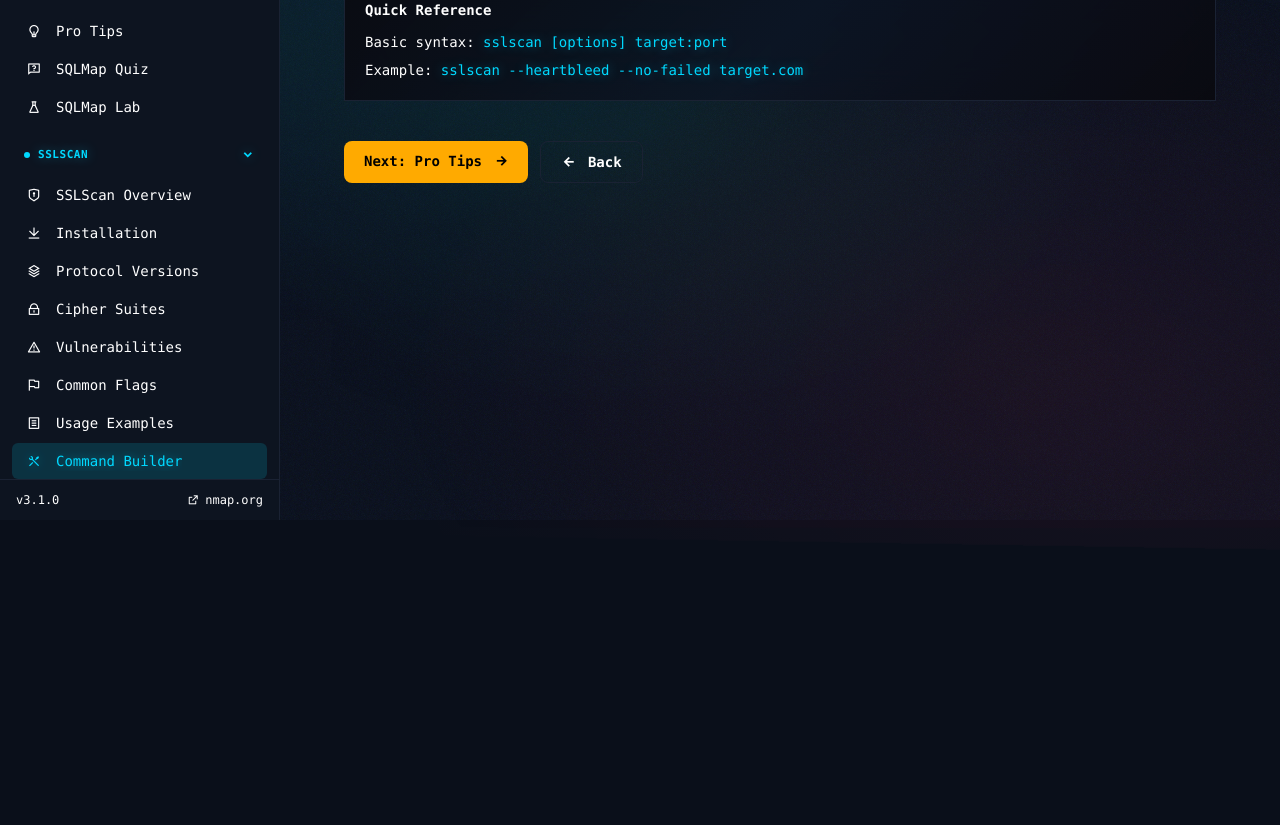
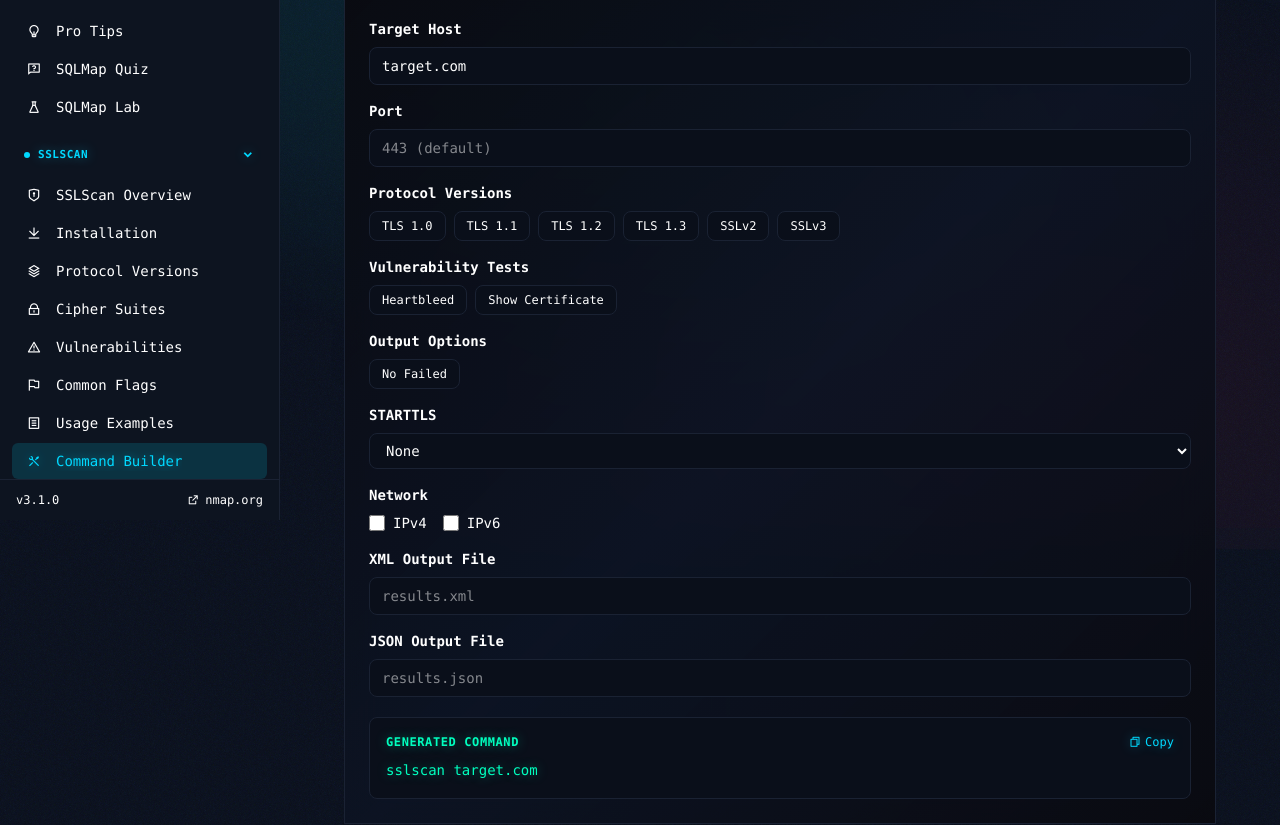
Before and after one commit to Tribrix23/cyber_sec_documentation, a Next.js app: page /sslscan/command-builder in a window 1280 px wide. Shown: the part 280-1105 px from the top of the page. Before the commit the page ends 800 px from the top, so only its background shows below. Built offline with nearby package versions, Linux system fonts and the light colour scheme.

Commit message:
setting up builder

```diff
--- a/app/sslscan/command-builder/page.tsx
+++ b/app/sslscan/command-builder/page.tsx
@@ -1,5 +1,7 @@
 'use client'
+import React, { useState, useEffect } from 'react';
 import DocHeading from '@/components/base/DocHeading';
+import Callout from '@/components/base/Callout';
 import { motion } from 'framer-motion';
 
 const fadeUp = {
@@ -7,7 +9,96 @@
   visible: { opacity: 1, y: 0 },
 };
 
-export default function CommandBuilderPage() {
+const protocolFlags = [
+  { value: '--tls1', label: 'TLS 1.0' },
+  { value: '--tls1_1', label: 'TLS 1.1' },
+  { value: '--tls1_2', label: 'TLS 1.2' },
+  { value: '--tls1_3', label: 'TLS 1.3' },
+  { value: '--ssl2', label: 'SSLv2' },
+  { value: '--ssl3', label: 'SSLv3' },
+];
+
+const vulnerabilityFlags = [
+  { value: '--heartbleed', label: 'Heartbleed' },
+  { value: '--show-certificate', label: 'Show Certificate' },
+];
+
+const outputFlags = [
+  { value: '--no-failed', label: 'No Failed' },
+];
+
+const starttlsOpts = [
+  { value: '--starttls-ftp', label: 'FTP' },
+  { value: '--starttls-smtp', label: 'SMTP' },
+  { value: '--starttls-imap', label: 'IMAP' },
+  { value: '--starttls-pop3', label: 'POP3' },
+  { value: '--starttls-xmpp', label: 'XMPP' },
+  { value: '--starttls-xmpp-server', label: 'XMPP Server' },
+  { value: '--starttls-ldap', label: 'LDAP' },
+  { value: '--starttls-mysql', label: 'MySQL' },
+  { value: '--starttls-postgres', label: 'PostgreSQL' },
+  { value: '--starttls-redis', label: 'Redis' },
+];
+
+export default function SSLScanCommandBuilderPage() {
+  const [target, setTarget] = useState('target.com');
+  const [port, setPort] = useState('');
+  const [selectedProtocols, setSelectedProtocols] = useState<string[]>([]);
+  const [selectedVulns, setSelectedVulns] = useState<string[]>([]);
+  const [selectedOutput, setSelectedOutput] = useState<string[]>([]);
+  const [starttls, setStarttls] = useState('');
+  const [ipv4, setIpv4] = useState(false);
+  const [ipv6, setIpv6] = useState(false);
+  const [xmlFile, setXmlFile] = useState('');
+  const [jsonFile, setJsonFile] = useState('');
+  const [copied, setCopied] = useState(false);
+
+  useEffect(() => {
+    window.scrollTo(0, 0);
+  }, []);
+
+  const toggleArray = <T,>(setArr: React.Dispatch<React.SetStateAction<T[]>>, val: T) => {
+    setArr((prev) =>
+      (prev as T[]).includes(val) ? (prev as T[]).filter((f) => f !== val) : [...(prev as T[]), val]
+    );
+  };
+
+  const getCommand = () => {
+    const parts = ['sslscan'];
+
+    selectedProtocols.forEach((p) => parts.push(p));
+    selectedVulns.forEach((v) => parts.push(v));
+    selectedOutput.forEach((o) => parts.push(o));
+
+    if (port) {
+      parts.push(`--port=${port}`);
+    }
+
+    if (ipv4) parts.push('--ipv4');
+    if (ipv6) parts.push('--ipv6');
+
+    if (starttls) {
+      parts.push(starttls);
+    }
+
+    if (xmlFile) {
+      parts.push(`--xml=${xmlFile}`);
+    }
+    if (jsonFile) {
+      parts.push(`--json=${jsonFile}`);
+    }
+
+    parts.push(target);
+
+    return parts.join(' ');
+  };
+
+  const copyCommand = () => {
+    navigator.clipboard.writeText(getCommand());
+    setCopied(true);
+    setTimeout(() => setCopied(false), 2000);
+  };
+
   return (
     <div className="px-6 md:px-12 lg:px-16 py-10 max-w-5xl">
       <motion.div initial="hidden" animate="visible" variants={fadeUp} transition={{ duration: 0.5 }}>
@@ -16,25 +107,178 @@
           SSLScan Section 7 of 10
         </div>
         <DocHeading level={1}>SSLScan Command Builder</DocHeading>
-        <p className="text-cyber-text leading-relaxed mt-3">
-          Use the SSLScan command builder on the main SSLScan page to generate commands interactively.
+        <p className="text-cyber-text leading-relaxed mt-3 text-lg">
+          Select options to generate SSLScan commands interactively. Build complex scans for SSL/TLS services.
         </p>
       </motion.div>
 
-      <motion.section className="mt-8" initial="hidden" whileInView="visible" viewport={{ once: true }} variants={fadeUp}>
-        <div className="cyber-card p-5">
-          <h3 className="text-sm font-semibold text-white mb-3">Quick Reference</h3>
-          <p className="text-sm text-cyber-text mb-2">
-            Basic syntax: <code className="text-cyber-cyan">sslscan [options] target:port</code>
-          </p>
-          <p className="text-sm text-cyber-text">
-            Example: <code className="text-cyber-cyan">sslscan --heartbleed --no-failed target.com</code>
-          </p>
+      <motion.section className="mt-10" initial="hidden" whileInView="visible" viewport={{ once: true }} variants={fadeUp}>
+        <div className="cyber-card p-5 md:p-6">
+          <div className="mb-4">
+            <label className="text-sm font-semibold text-white block mb-2">Target Host</label>
+            <input
+              type="text"
+              value={target}
+              onChange={(e) => setTarget(e.target.value)}
+              className="w-full bg-cyber-bg border border-cyber-border rounded-lg px-3 py-2 text-sm text-cyber-text font-mono focus:outline-none focus:border-cyber-green"
+              placeholder="target.com"
+            />
+          </div>
+
+          <div className="mb-4">
+            <label className="text-sm font-semibold text-white block mb-2">Port</label>
+            <input
+              type="text"
+              value={port}
+              onChange={(e) => setPort(e.target.value)}
+              className="w-full bg-cyber-bg border border-cyber-border rounded-lg px-3 py-2 text-sm text-cyber-text font-mono focus:outline-none focus:border-cyber-green"
+              placeholder="443 (default)"
+            />
+          </div>
+
+          <div className="mb-4">
+            <label className="text-sm font-semibold text-white block mb-2">Protocol Versions</label>
+            <div className="flex flex-wrap gap-2">
+              {protocolFlags.map((f) => (
+                <button
+                  key={f.value}
+                  type="button"
+                  onClick={() => toggleArray(setSelectedProtocols, f.value)}
+                  className={`px-3 py-1.5 rounded-lg text-xs font-mono border transition-all whitespace-nowrap ${
+                    selectedProtocols.includes(f.value)
+                      ? 'bg-cyber-green/10 border-cyber-green text-cyber-green'
+                      : 'bg-cyber-bg border-cyber-border text-cyber-text hover:border-cyber-green/50'
+                  }`}
+                >
+                  {f.label}
+                </button>
+              ))}
+            </div>
+          </div>
+
+          <div className="mb-4">
+            <label className="text-sm font-semibold text-white block mb-2">Vulnerability Tests</label>
+            <div className="flex flex-wrap gap-2">
+              {vulnerabilityFlags.map((f) => (
+                <button
+                  key={f.value}
+                  type="button"
+                  onClick={() => toggleArray(setSelectedVulns, f.value)}
+                  className={`px-3 py-1.5 rounded-lg text-xs font-mono border transition-all whitespace-nowrap ${
+                    selectedVulns.includes(f.value)
+                      ? 'bg-cyber-green/10 border-cyber-green text-cyber-green'
+                      : 'bg-cyber-bg border-cyber-border text-cyber-text hover:border-cyber-green/50'
+                  }`}
+                >
+                  {f.label}
+                </button>
+              ))}
+            </div>
+          </div>
+
+          <div className="mb-4">
+            <label className="text-sm font-semibold text-white block mb-2">Output Options</label>
+            <div className="flex flex-wrap gap-2">
+              {outputFlags.map((f) => (
+                <button
+                  key={f.value}
+                  type="button"
+                  onClick={() => toggleArray(setSelectedOutput, f.value)}
+                  className={`px-3 py-1.5 rounded-lg text-xs font-mono border transition-all whitespace-nowrap ${
+                    selectedOutput.includes(f.value)
+                      ? 'bg-cyber-green/10 border-cyber-green text-cyber-green'
+                      : 'bg-cyber-bg border-cyber-border text-cyber-text hover:border-cyber-green/50'
+                  }`}
+                >
+                  {f.label}
+                </button>
+              ))}
+            </div>
+          </div>
+
+          <div className="mb-4">
+            <label className="text-sm font-semibold text-white block mb-2">STARTTLS</label>
+            <select
+              value={starttls}
+              onChange={(e) => setStarttls(e.target.value)}
+              className="w-full bg-cyber-bg border border-cyber-border rounded-lg px-3 py-2 text-sm text-cyber-text font-mono focus:outline-none focus:border-cyber-green"
+            >
+              <option value="">None</option>
+              {starttlsOpts.map((o) => (
+                <option key={o.value} value={o.value}>{o.label}</option>
+              ))}
+            </select>
+          </div>
+
+          <div className="mb-4">
+            <label className="text-sm font-semibold text-white block mb-2">Network</label>
+            <div className="flex gap-4">
+              <label className="flex items-center gap-2 text-sm text-cyber-text cursor-pointer">
+                <input
+                  type="checkbox"
+                  checked={ipv4}
+                  onChange={(e) => setIpv4(e.target.checked)}
+                  className="w-4 h-4 accent-cyber-green"
+                />
+                IPv4
+              </label>
+              <label className="flex items-center gap-2 text-sm text-cyber-text cursor-pointer">
+                <input
+                  type="checkbox"
+                  checked={ipv6}
+                  onChange={(e) => setIpv6(e.target.checked)}
+                  className="w-4 h-4 accent-cyber-green"
+                />
+                IPv6
+              </label>
+            </div>
+          </div>
+
+          <div className="mb-4">
+            <label className="text-sm font-semibold text-white block mb-2">XML Output File</label>
+            <input
+              type="text"
+              value={xmlFile}
+              onChange={(e) => setXmlFile(e.target.value)}
+              className="w-full bg-cyber-bg border border-cyber-border rounded-lg px-3 py-2 text-sm text-cyber-text font-mono focus:outline-none focus:border-cyber-green"
+              placeholder="results.xml"
+            />
+          </div>
+
+          <div className="mb-5">
+            <label className="text-sm font-semibold text-white block mb-2">JSON Output File</label>
+            <input
+              type="text"
+              value={jsonFile}
+              onChange={(e) => setJsonFile(e.target.value)}
+              className="w-full bg-cyber-bg border border-cyber-border rounded-lg px-3 py-2 text-sm text-cyber-text font-mono focus:outline-none focus:border-cyber-green"
+              placeholder="results.json"
+            />
+          </div>
+
+          <div className="bg-cyber-bg border border-cyber-border rounded-lg p-4">
+            <div className="flex items-center justify-between mb-2">
+              <span className="text-xs font-semibold text-cyber-green uppercase tracking-wider">Generated Command</span>
+              <button
+                type="button"
+                onClick={copyCommand}
+                className="text-xs text-cyber-cyan hover:text-cyber-cyan-dim transition-colors flex items-center gap-1"
+              >
+                <i className={copied ? 'ri-check-line text-cyber-green' : 'ri-file-copy-line'} />
+                {copied ? 'Copied!' : 'Copy'}
+              </button>
+            </div>
+            <code className="text-sm font-mono text-cyber-green break-all">{getCommand()}</code>
+          </div>
         </div>
       </motion.section>
 
-      <motion.section className="mt-10 mb-16" initial="hidden" whileInView="visible" viewport={{ once: true }} variants={fadeUp}>
-        <div className="flex gap-3">
+      <motion.section className="mt-8 mb-16" initial="hidden" whileInView="visible" viewport={{ once: true }} variants={fadeUp}>
+        <Callout type="tip">
+          Combine <strong className="text-cyber-cyan">--tls1_2 --tls1_3</strong> to test only modern protocols. Use <strong className="text-cyber-cyan">--heartbleed</strong> to check for the Heartbleed vulnerability.
+        </Callout>
+
+        <div className="mt-8 flex gap-3">
           <a href="/sslscan/pro-tips" className="px-5 py-2.5 rounded-lg bg-cyber-amber text-black text-sm font-semibold hover:bg-cyber-amber/80 transition-all whitespace-nowrap">
             Next: Pro Tips <i className="ri-arrow-right-line ml-1" />
           </a>
```
